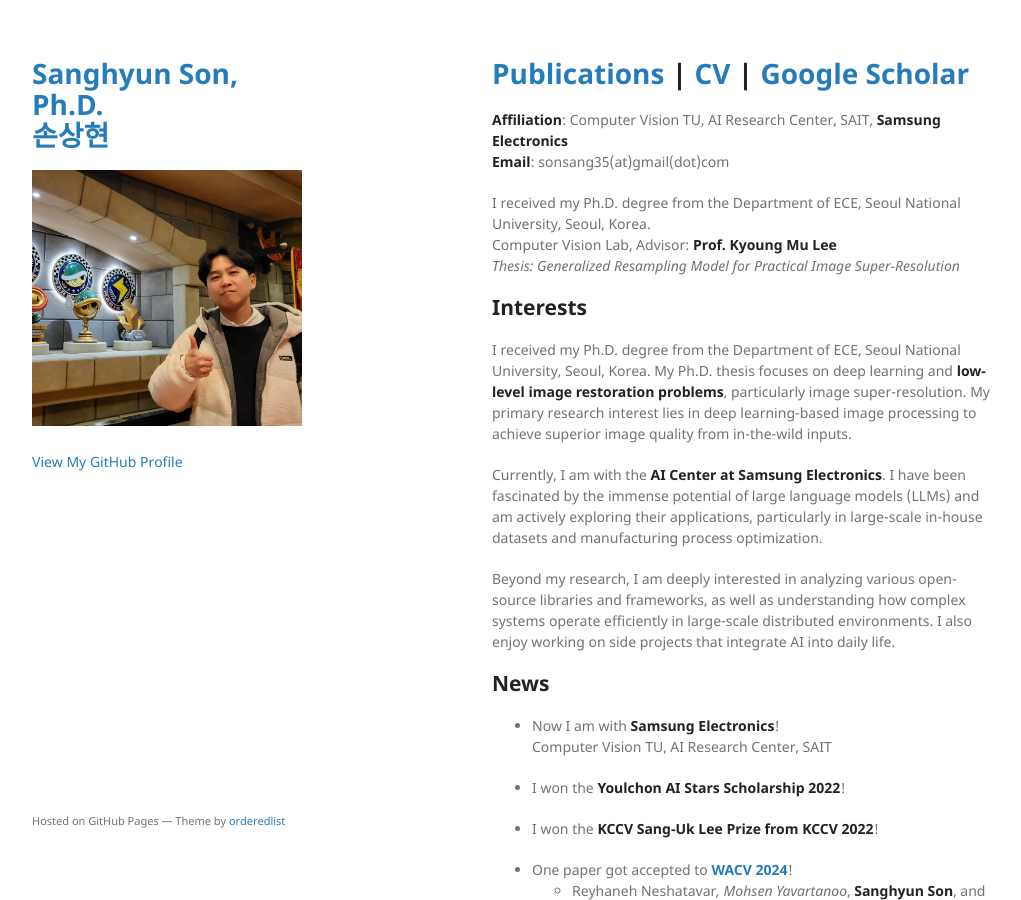
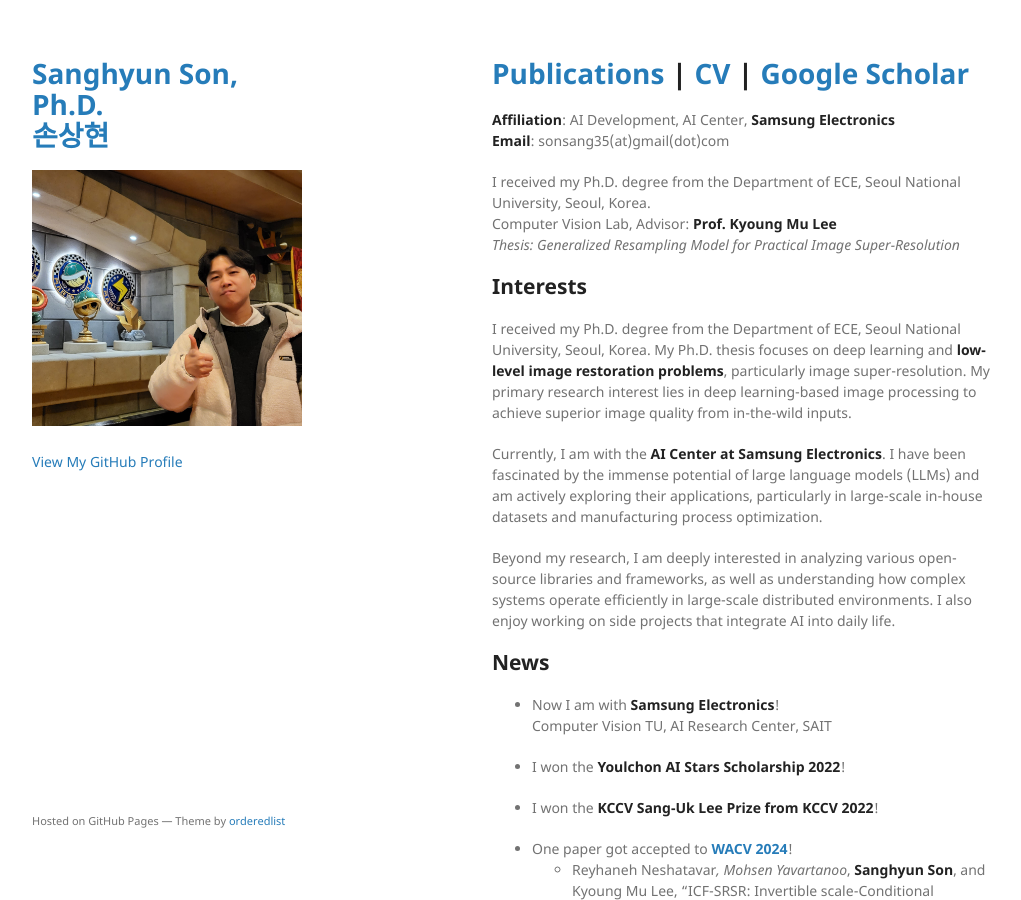
Before and after one commit to sanghyun-son/sanghyun-son.github.io, a Jekyll site: the page built from index.md, in a window 1280 px wide and 900 px high. Shown: the whole window, without its empty margins (128-1149 px from the left). Built offline with Jekyll 4.4.1, drawn with Linux system fonts in a browser that asks for light colours; the repository's description, which GitHub fills in, is left out.

Commit message:
Update index.md

```diff
--- a/index.md
+++ b/index.md
@@ -5,7 +5,7 @@ title: Sanghyun Son
 
 # [Publications](./publications.md) | [CV](./cv.pdf) | [Google Scholar](https://scholar.google.co.kr/citations?user=nWaSdu0AAAAJ)
 
-**Affiliation**: Computer Vision TU, AI Research Center, SAIT, **Samsung Electronics** \
+**Affiliation**: AI Development, AI Center, **Samsung Electronics** \
 **Email**: sonsang35(at)gmail(dot)com
 
 
```
